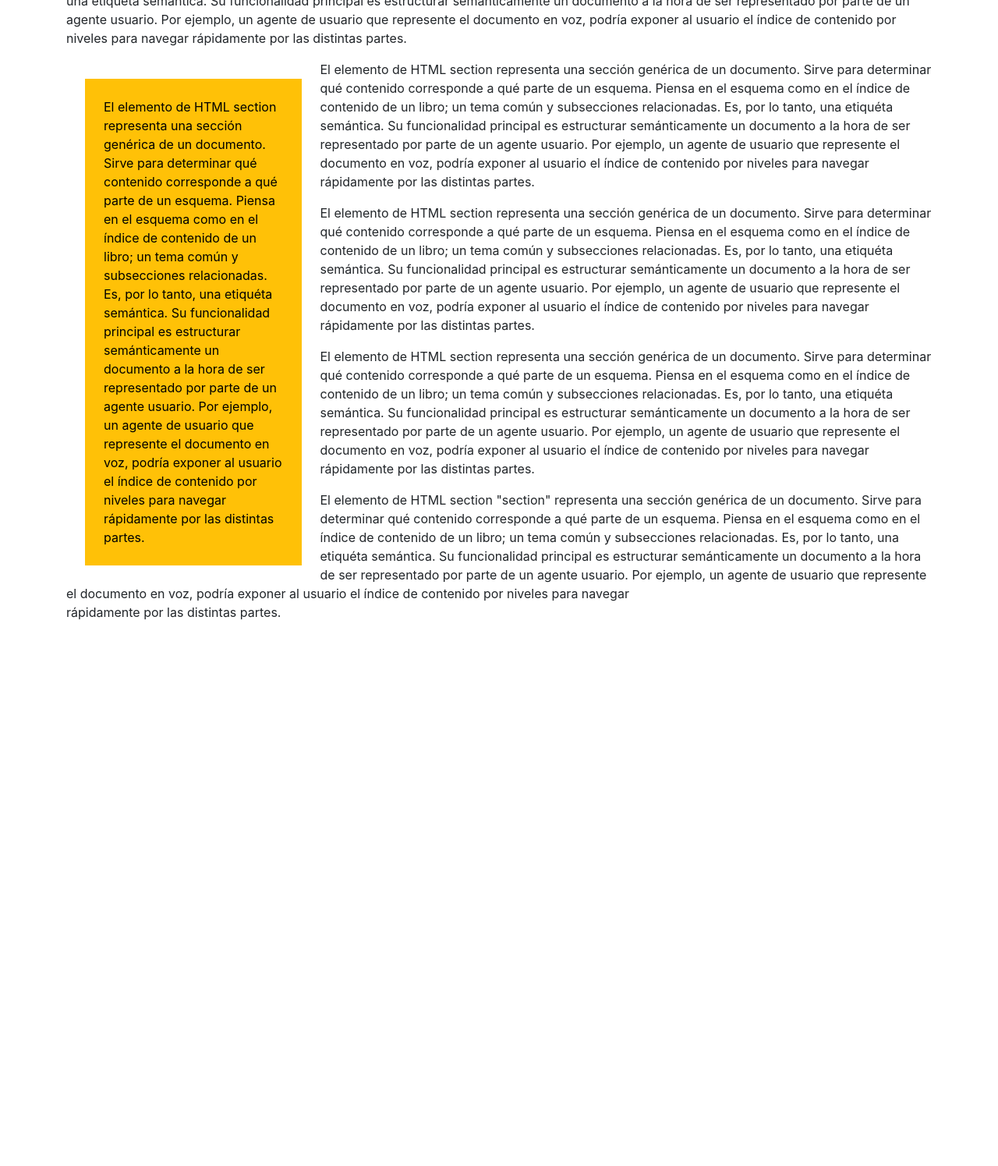
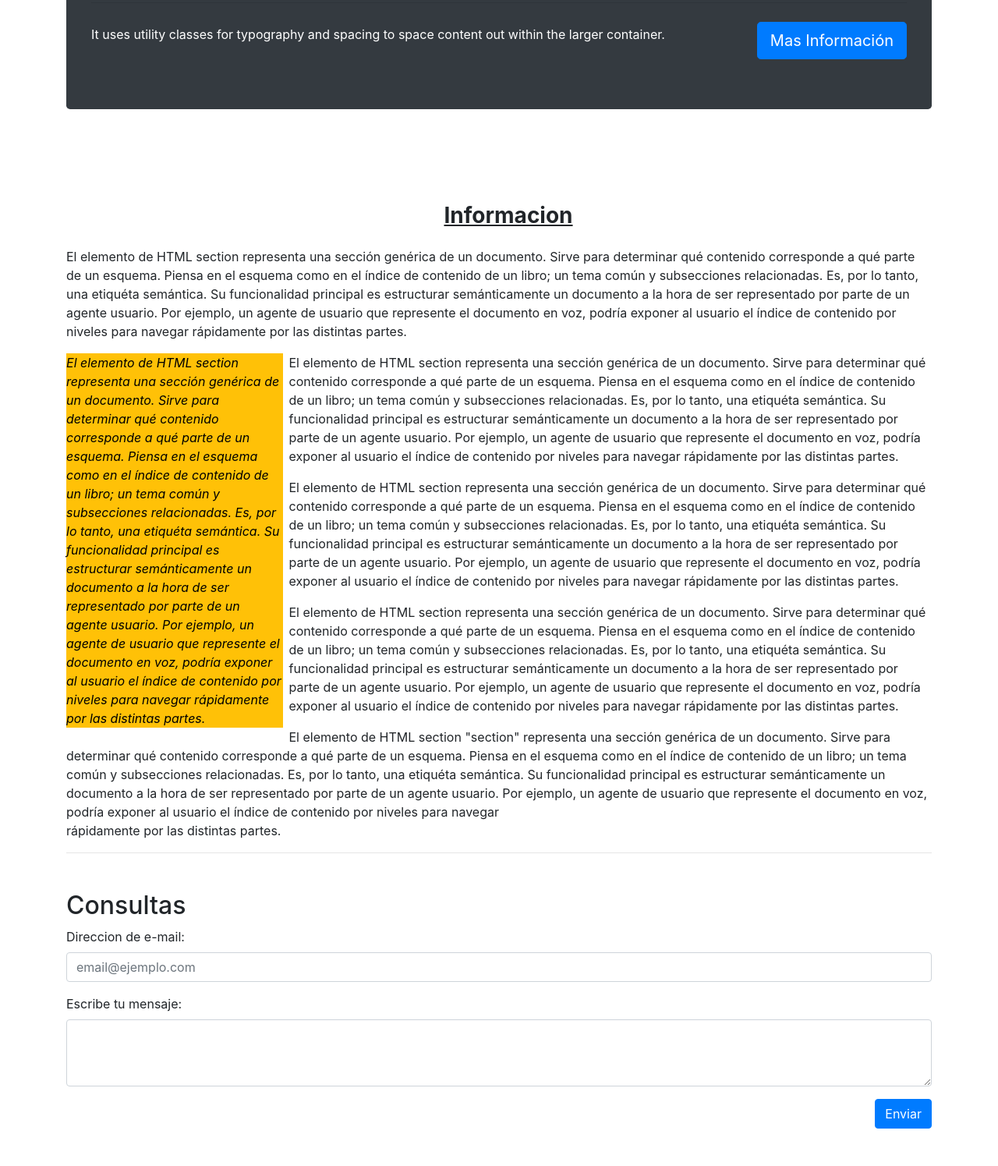
Before and after one commit to NicoGomez00/Prueba-Boostrap, a plain HTML site: page index.html in a window 1280 px wide. Shown: the part 1714-3209 px from the top of the page at 78% size. Before the commit the page ends 2527 px from the top, so only its background shows below. Drawn offline with nearby package versions, Linux system fonts and the light colour scheme.

Commit message:
Con un formulario

```diff
--- a/index.html
+++ b/index.html
@@ -82,15 +82,27 @@
         </div>
     </section>
 
+    <section class="container">
+    <div class="jumbotron mt-4 bg-dark text-white">
+      <h3 class="display-4 text-white">NOVEDADES</h3>
+      <p class="lead">This is a simple hero unit, a simple jumbotron-style component for calling extra attention to featured content or information.</p>
+      <hr class="my-4">
+      <div class="d-flex justify-content-between align-items-center">
+      <p>It uses utility classes for typography and spacing to space content out within the larger container.</p>
+      <a class="btn btn-primary btn-lg" href="#" role="button">Mas Información</a>
+      </div>
+    </div>
+    </section>
+
 
     <!-- Contenido-->
     <section class="container parrafos mt-5 pt-5">
-       <h3 class="mt-5 text-center font-weight-bold">Informacion</h3>
+        <h3 class="mt-4 text-center font-weight-bold pb-3 ml-4"><u>Informacion</u></h3>
        <p>El elemento de HTML section representa una sección genérica de un documento. Sirve para determinar qué contenido corresponde a qué parte de un esquema. Piensa en el esquema como en el índice de contenido de un libro; un tema común y subsecciones relacionadas.  Es, por lo tanto, una etiquéta semántica. Su funcionalidad principal es estructurar semánticamente un documento a la hora de ser representado por parte de un agente usuario. Por ejemplo, un agente de usuario que represente el documento en voz, podría exponer al usuario el índice de contenido por niveles para navegar rápidamente por las distintas partes.</p>
 
        <!-- seccion con margen-->
-       <div class="margen">
-       <p class="w-25 p-4 float-left bg-warning text-black m-4">El elemento de HTML section representa una sección genérica de un documento. Sirve para determinar qué contenido corresponde a qué parte de un esquema. Piensa en el esquema como en el índice de contenido de un libro; un tema común y subsecciones relacionadas.  Es, por lo tanto, una etiquéta semántica. Su funcionalidad principal es estructurar semánticamente un documento a la hora de ser representado por parte de un agente usuario. Por ejemplo, un agente de usuario que represente el documento en voz, podría exponer al usuario el índice de contenido por niveles para navegar rápidamente por las distintas partes.</p>
+       <div class=" margen ">
+           <p class=" w-25 float-left bg-warning text-black mr-2"><em>El elemento de HTML section representa una sección genérica de un documento. Sirve para determinar qué contenido corresponde a qué parte de un esquema. Piensa en el esquema como en el índice de contenido de un libro; un tema común y subsecciones relacionadas.  Es, por lo tanto, una etiquéta semántica. Su funcionalidad principal es estructurar semánticamente un documento a la hora de ser representado por parte de un agente usuario. Por ejemplo, un agente de usuario que represente el documento en voz, podría exponer al usuario el índice de contenido por niveles para navegar rápidamente por las distintas partes.</em></p>
         </div>
 
        <p>El elemento de HTML section representa una sección genérica de un documento. Sirve para determinar qué contenido corresponde a qué parte de un esquema. Piensa en el esquema como en el índice de contenido de un libro; un tema común y subsecciones relacionadas.  Es, por lo tanto, una etiquéta semántica. Su funcionalidad principal es estructurar semánticamente un documento a la hora de ser representado por parte de un agente usuario. Por ejemplo, un agente de usuario que represente el documento en voz, podría exponer al usuario el índice de contenido por niveles para navegar rápidamente por las distintas partes.</p>
@@ -100,6 +112,25 @@
        <p>El elemento de HTML section  representa una sección genérica de un documento. Sirve para determinar qué contenido corresponde a qué parte de un esquema. Piensa en el esquema como en el índice de contenido de un libro; un tema común y subsecciones relacionadas.  Es, por lo tanto, una etiquéta semántica. Su funcionalidad principal es estructurar semánticamente un documento a la hora de ser representado por parte de un agente usuario. Por ejemplo, un agente de usuario que represente el documento en voz, podría exponer al usuario el índice de contenido por niveles para navegar rápidamente por las distintas partes.</p>
 
        <p>El elemento de HTML section "section" representa una sección genérica de un documento. Sirve para determinar qué contenido corresponde a qué parte de un esquema. Piensa en el esquema como en el índice de contenido de un libro; un tema común y subsecciones relacionadas.  Es, por lo tanto, una etiquéta semántica. Su funcionalidad principal es estructurar semánticamente un documento a la hora de ser representado por parte de un agente usuario. Por ejemplo, un agente de usuario que represente el documento en voz, podría exponer al usuario el índice de contenido por niveles para navegar <br> rápidamente por las distintas partes.</p>
+
+       <hr>
+
+       <!-- Formulario -->
+
+       <form action="" class="pb-5">
+          <div class="form-group mt-5">
+           <h2>Consultas</h2>
+            <label for="exampleFormControlInput1">Direccion de e-mail:</label>
+            <input type="email" class="form-control" id="exampleFormControlInput1" placeholder="email@ejemplo.com">
+          </div>
+          <div class="form-group">
+            <label for="exampleFormControlTextarea1">Escribe tu mensaje:</label>
+            <textarea class="form-control" id="exampleFormControlTextarea1" rows="3"></textarea>
+          </div>
+          <div class="d-flex justify-content-end">
+          <button type="submit" class="btn btn-primary">Enviar</button>
+          </div>
+        </form>
      </section>
 
 
```
